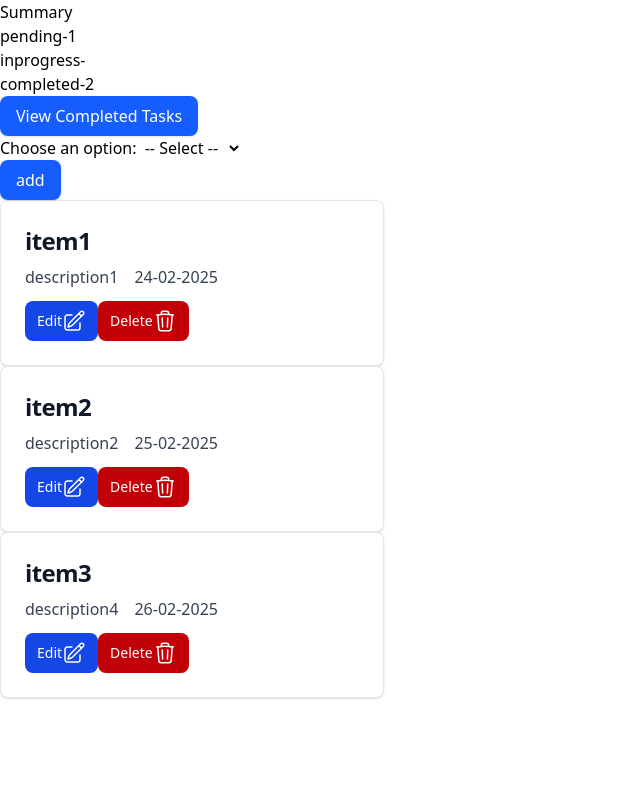
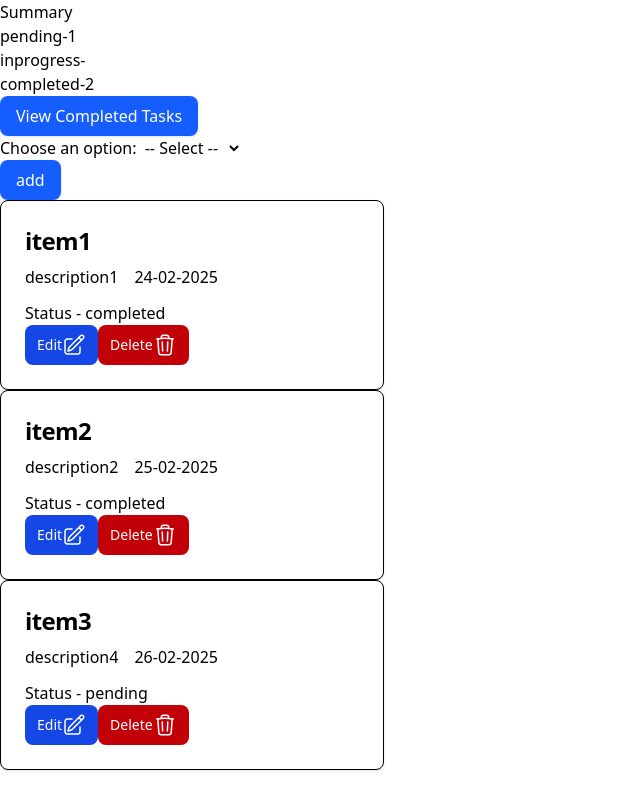
Before and after one commit to rohitbrk/Task-Management, a React (Vite) app: page / in a window 1280 px wide. Shown: the whole page, without its empty margins (0-640 px from the left). Built offline with nearby package versions, Linux system fonts and the light colour scheme.

Commit message:
add status to editForm component

```diff
--- a/src/components/EditTaskForm.tsx
+++ b/src/components/EditTaskForm.tsx
@@ -52,6 +52,19 @@ const EditTaskForm = ({
                 }
               />
             </label>
+            <label>
+              {status}
+              <select
+                value={editTask.status}
+                onChange={(e) =>
+                  setEditTask((prev) => ({ ...prev, status: e.target.value }))
+                }
+              >
+                <option value={"pending"}>pending</option>
+                <option value={"inprogress"}>inprogress</option>
+                <option value={"completed"}>completed</option>
+              </select>
+            </label>
           </form>
         </div>
 
--- a/src/components/TaskCard.tsx
+++ b/src/components/TaskCard.tsx
@@ -15,16 +15,15 @@ const TaskCard = ({
 }) => {
   return (
     <div>
-      <div className="max-w-sm p-6 bg-white border border-gray-200 rounded-lg shadow-sm dark:bg-gray-800 dark:border-gray-700">
+      <div className="max-w-sm p-6 bg-white border rounded-lg shadow-sm">
         <a href="#">
-          <h5 className="mb-2 text-2xl font-bold tracking-tight text-gray-900 dark:text-white">
-            {title}
-          </h5>
+          <h5 className="mb-2 text-2xl font-bold tracking-tight">{title}</h5>
         </a>
-        <p className="justify-between mb-3 font-normal text-gray-700 dark:text-gray-400">
+        <p className="justify-between mb-3 font-normal">
           <span className="mr-2">{description}</span>
           <span className="ml-2">{dueDate}</span>
         </p>
+        <p>Status - {status}</p>
         <button
           onClick={() => {
             setEditTask((prev) => ({
```
